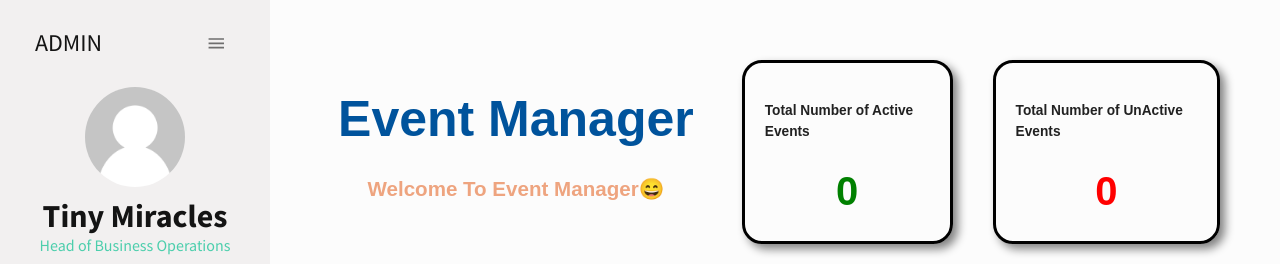
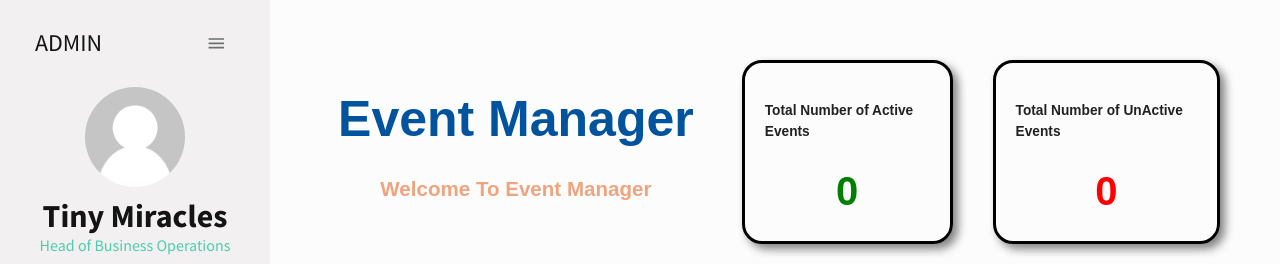
Before and after one commit to Shorya18/Team18_05, a React (Create React App) app: page /manage-event in a window 1280 px wide. Shown: the top 264 px of the page. Built offline with nearby package versions, Linux system fonts and the light colour scheme; no server answers; a web font is replaced by a local one.

Commit message:
Spelling Correction

```diff
--- a/src/components/Tables/ManageEvents.js
+++ b/src/components/Tables/ManageEvents.js
@@ -213,7 +213,7 @@ const ManageEvent = () => {
       <Box display="flex" alignItems="center" sx={{width: "100%"}}>
         <div alignItems="center" style={{width: "50%"}}>
           <h1 style={{color: "#00539C", fontFamily: "sans-serif", textAlign: "center", fontSize: "50px", margin:"0px"}}>Event Manager</h1>
-          <h2 style={{color: "#EEA47F", fontFamily: "sans-serif",textAlign: "center"}}>Welcome To Event Manager😄</h2>
+          <h2 style={{color: "#EEA47F", fontFamily: "sans-serif",textAlign: "center"}}>Welcome To Event Manager</h2>
         </div>
         <div>
           <div style={{margin: "20px", border: "solid black", padding: "20px", borderRadius: "20px", boxShadow: "5px 5px 10px gray"}}>
```
